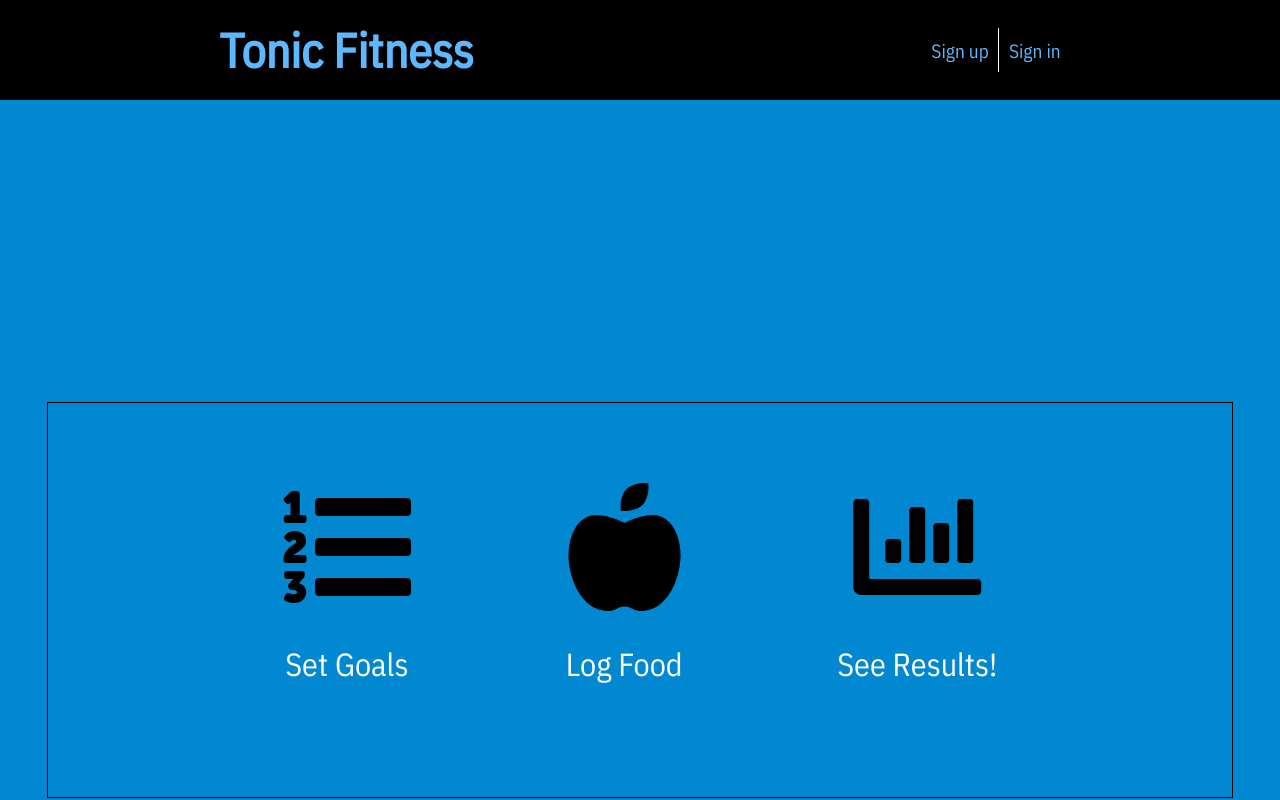
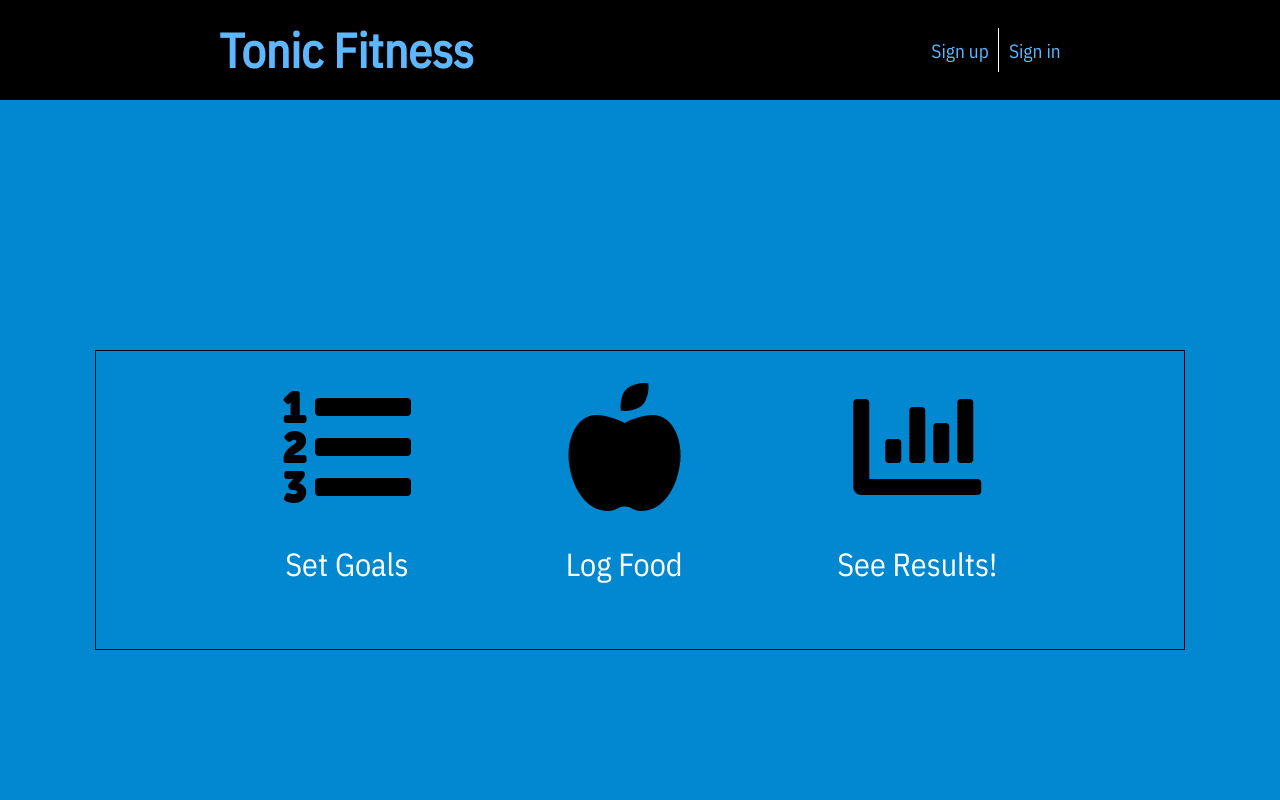
Before and after one commit to chingu-voyages/geckos-project-11, a React (Create React App) app in the folder tonic-fitness/: page / in a window 1280 px wide. Shown: the top 800 px of the page. Built offline with nearby package versions, Linux system fonts and the light colour scheme.

Commit message:
Set sizing for elements on Landing for RWD

```diff
--- a/tonic-fitness/src/stylesheets/App.scss
+++ b/tonic-fitness/src/stylesheets/App.scss
@@ -40,7 +40,7 @@ a:active {
 
 .heading-text {
   font-family: $font-header;
-  font-size: 2em;
+  font-size: 1em;
   color: #fff;
 }
 
@@ -220,12 +220,12 @@ a:active {
 #landing-container {
   grid-column: c1 / c2;
   grid-row: r2 / r3;
-  height: 1000px;
+  height: 100vh;
   background-color: $color-secondary;
 
   .display {
     width: 90%;
-    padding: 5em;
+    padding: 1em 0.2em;
     border: 1px solid #000;
   }
 
@@ -238,6 +238,11 @@ a:active {
 /* MEDIA QUERIES */
 
 @media only screen and (min-width:600px) {
+
+/* General */
+.heading-text {
+  font-size: 2em;
+}
 
 /* Nav */
 
@@ -253,10 +258,13 @@ a:active {
 
 }
 
+/* Landing */
+
 #landing-container {
 
   .display {
     width: 80%;
+    padding: 2em;
   }
 
   .fas {
```
Lines whose indentation alone changed are shown as unchanged.
